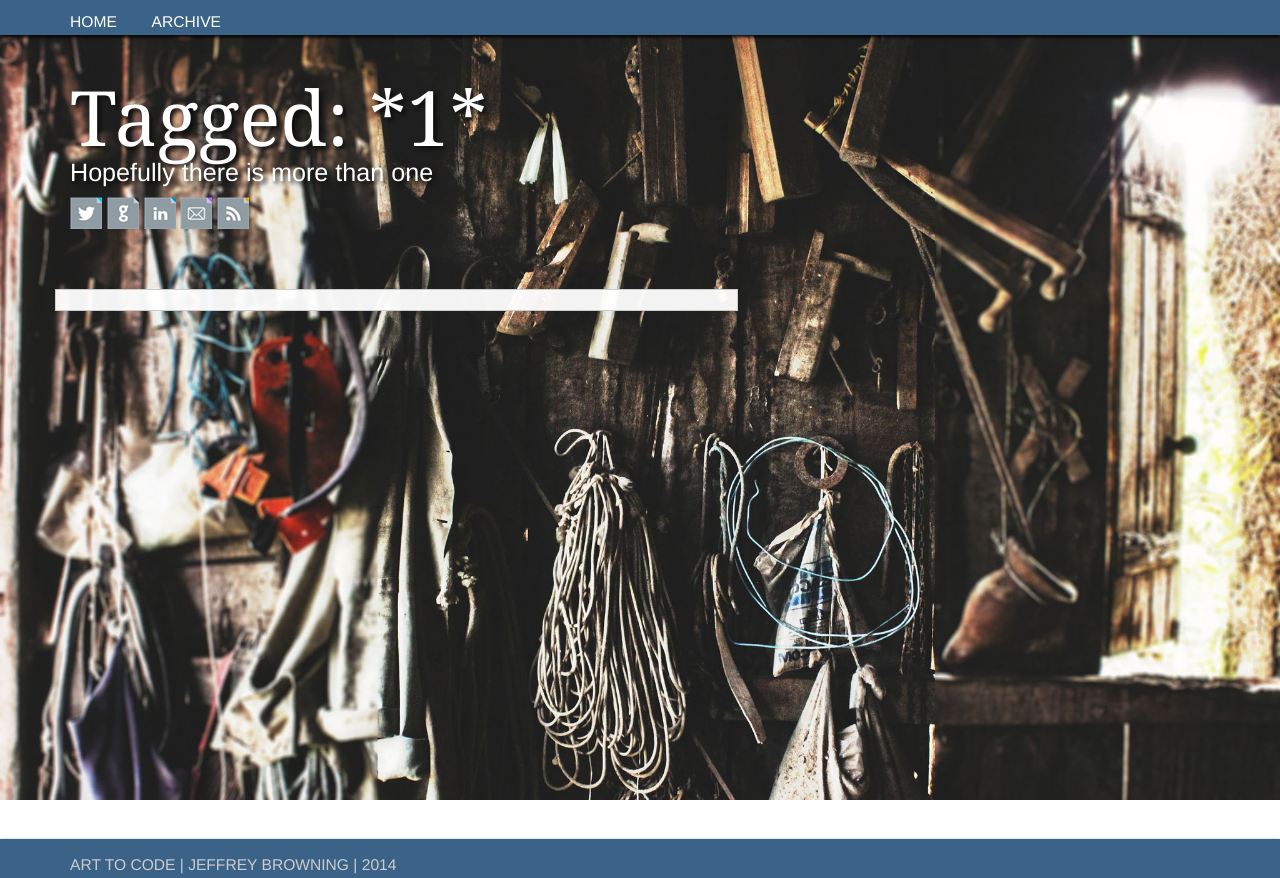
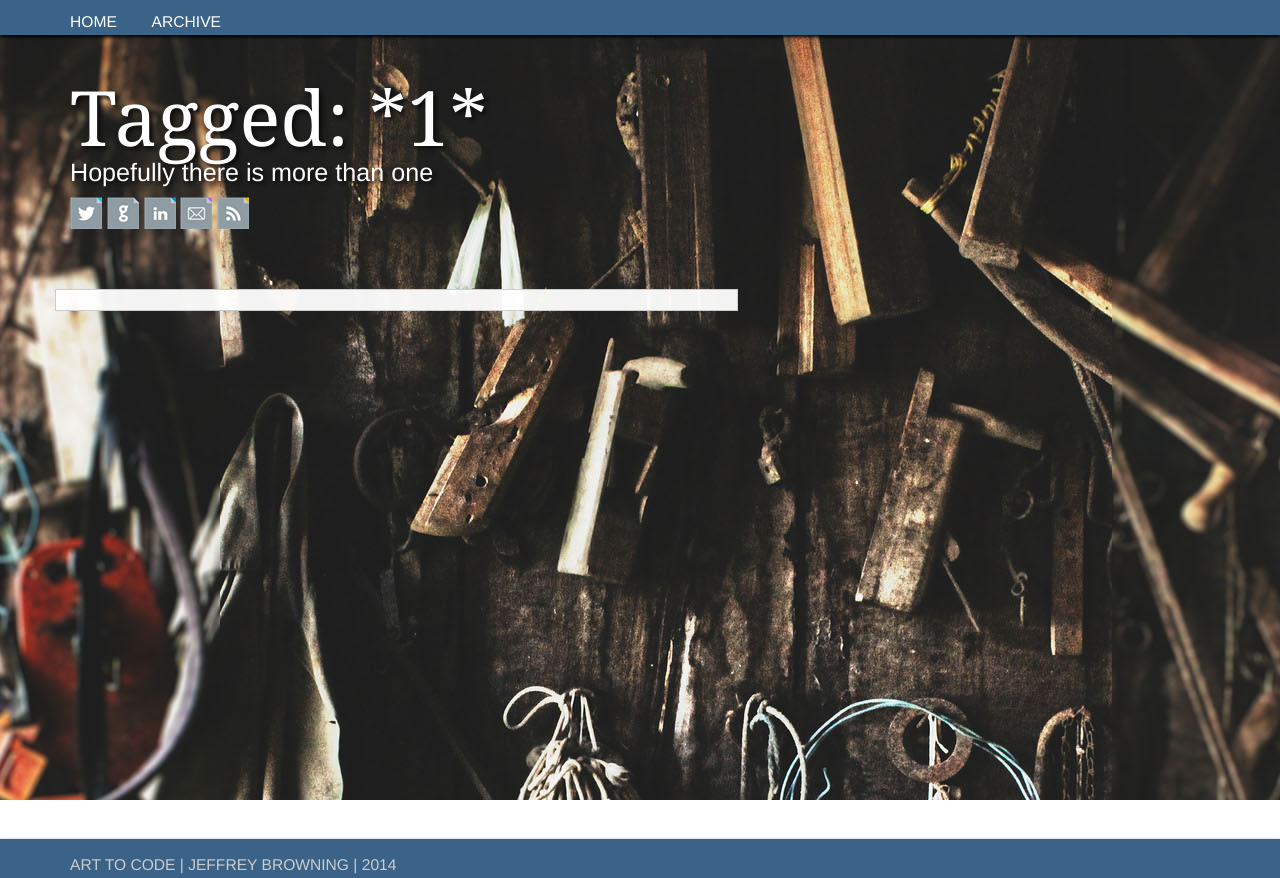
Before and after one commit to jeffreybrowning/blog, a Django app: page /tags/1 in a window 1280 px wide. Run offline with Django 3.2, Linux system fonts and the light colour scheme; data that the repository does not hold is empty; parts of the project's set-up code (start-up, migrations or seed data) failed here and were passed over; some libraries are stand-ins or nearby versions.

Commit message:
It's getting late. Last stab at this.

```diff
--- a/blog/static/blog/style.css
+++ b/blog/static/blog/style.css
@@ -8,16 +8,12 @@ html, body {
     min-width: 1280px;
 }
 
-#background_wrap {
-    z-index: -1;
-    position: fixed;
-    top: 0;
-    left: 0;
-    height: 100%;
-    width: 100%;
-    background-size: 100%;
-    background-image: url('garage.jpg');
-    background-attachment: fixed;
+#fixebg{
+background: url(garage.jpg) top;
+height:100%;
+width:100%;
+position:fixed;
+z-index: -1;
 }
 
 /*html {
--- a/blog/templates/blog/base.html
+++ b/blog/templates/blog/base.html
@@ -8,7 +8,7 @@
     </head>
 
     <body>
-    	<section id="background_wrap"></section>
+    	<div id="fixebg"></div>
 	    <section id="wrap">
 	    	<section id="main">
 		    	<section id="masthead">
```
